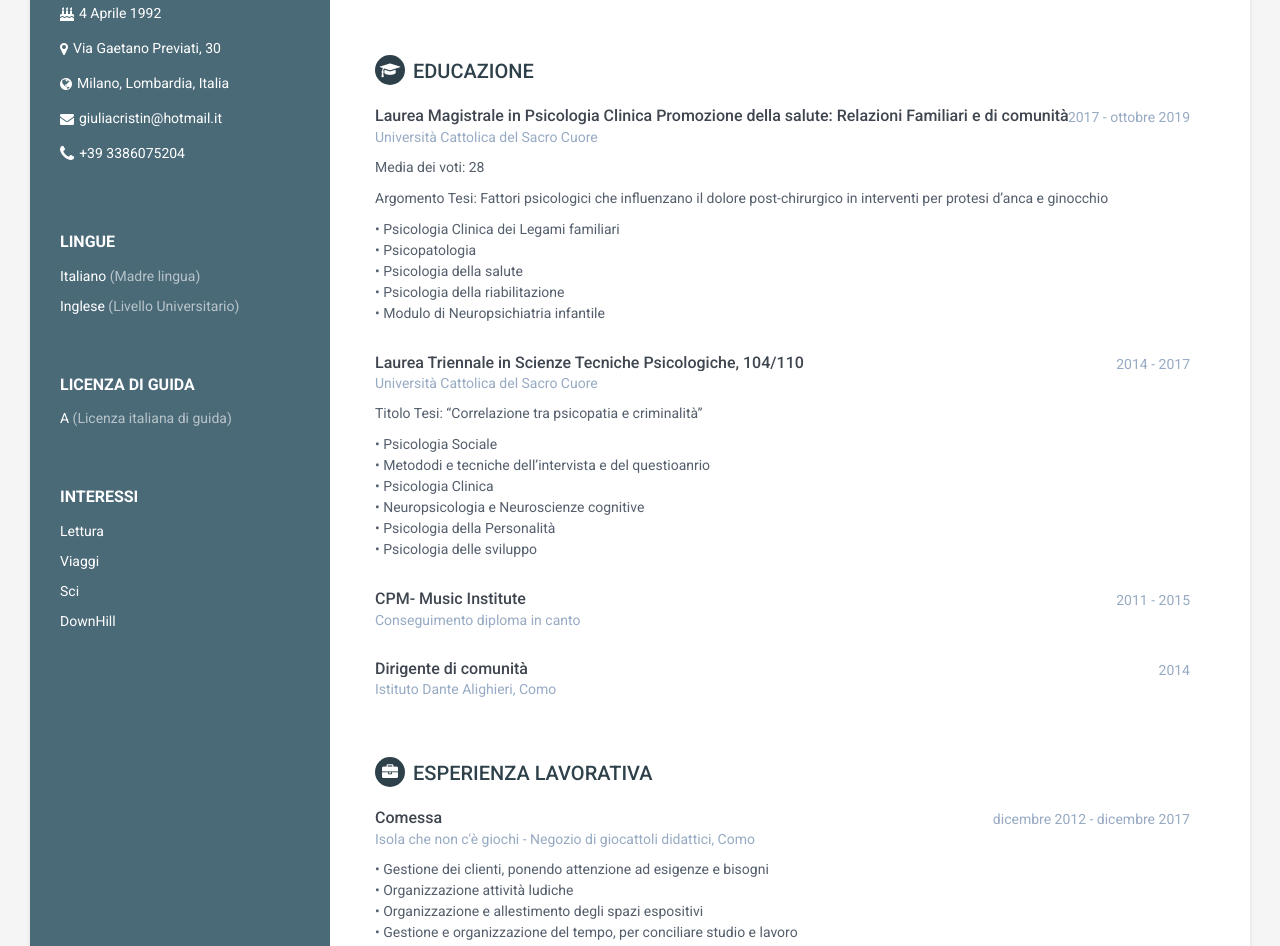
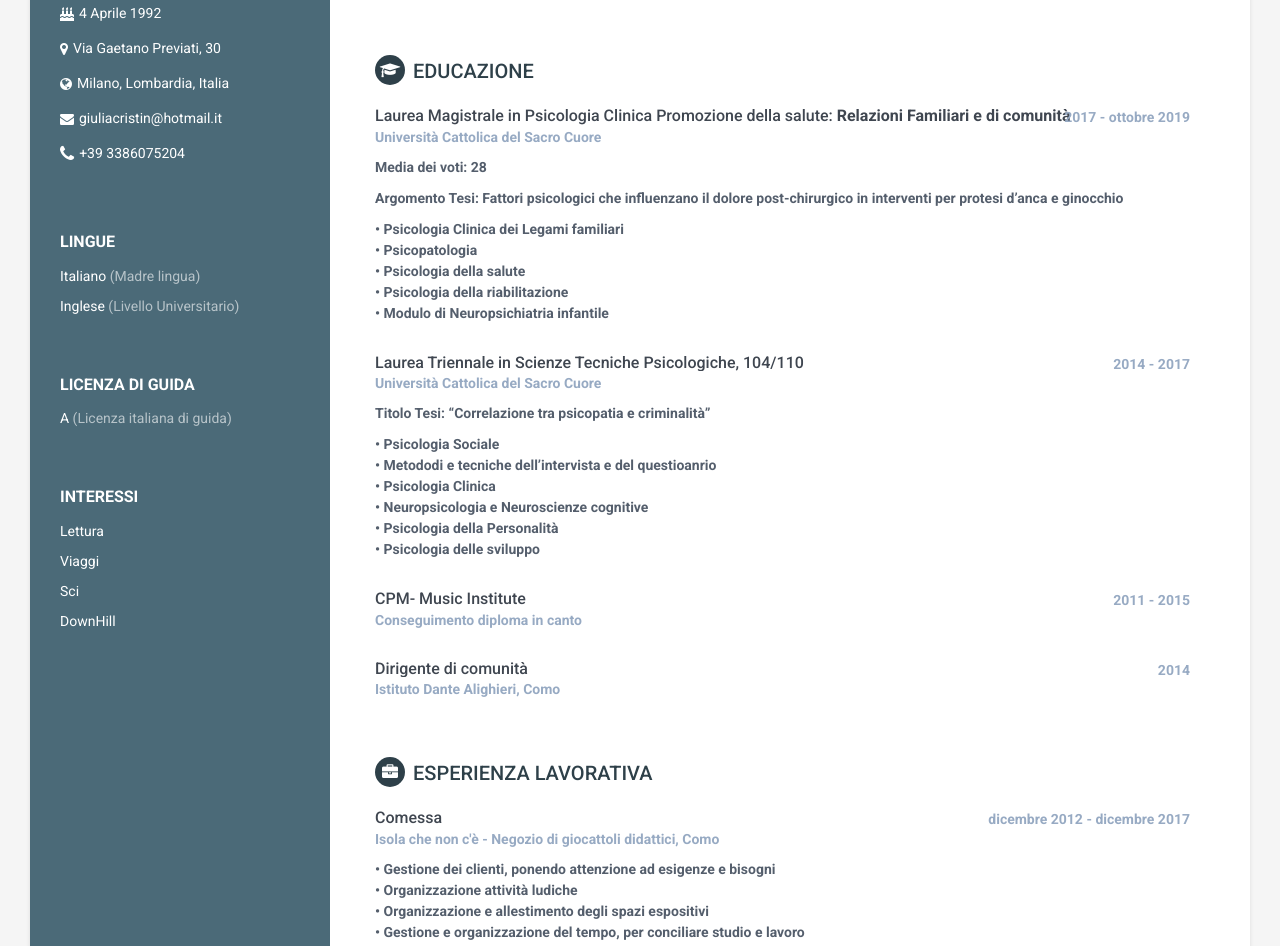
Before and after one commit to DaDoLuX/Resume-CV-GC, a plain HTML site: page index.html in a window 1280 px wide. Shown: the part 332-1278 px from the top of the page. Drawn offline with Linux system fonts and the light colour scheme.

Commit message:
Update index.html

```diff
--- a/index.html
+++ b/index.html
@@ -91,7 +91,8 @@
                 <div class="item">
                     <div class="meta">
                         <div class="upper-row">
-                            <h3 class="job-title">Laurea Magistrale in Psicologia Clinica Promozione della salute: Relazioni Familiari e di comunità </h3>
+                            <h3 class="job-title">Laurea Magistrale in Psicologia Clinica Promozione della salute: <b/>
+				    Relazioni Familiari e di comunità </h3>
 							<div class="time">2017 - ottobre 2019</div>
                         </div><!--//upper-row-->
                         <div class="company">Università Cattolica del Sacro Cuore </div>
@@ -161,7 +162,7 @@
                             <h3 class="job-title">Comessa</h3>
                             <div class="time">dicembre 2012 - dicembre 2017</div>
                         </div><!--//upper-row-->
-                        <div class="company">Isola che non c'è giochi - Negozio di giocattoli didattici, Como</div>
+                        <div class="company">Isola che non c'è - Negozio di giocattoli didattici, Como</div>
                     </div><!--//meta-->
                     <div class="details">
                         <p>
```
